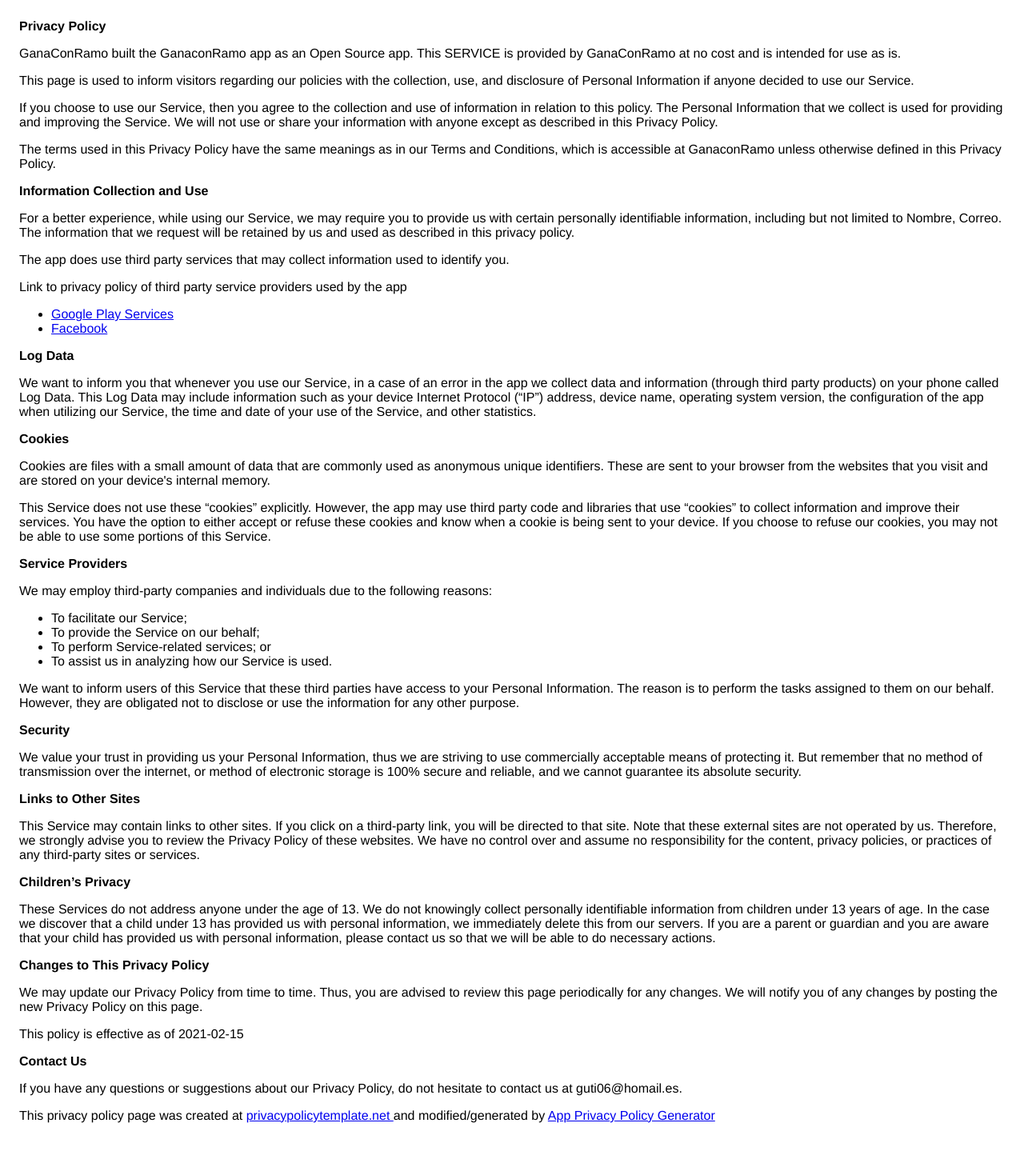
After one commit to GutyECUADOR/ganaconramowssp, a PHP site: page /politica/index.html in a window 1280 px wide. The commit adds this page. Shown: the whole page at 80% size. Run offline with PHP 8.4, Linux system fonts and the light colour scheme.

```diff
--- a/assets/js/pages/puntos.js
+++ b/assets/js/pages/puntos.js
@@ -1,6 +1,7 @@
 class ClientePuntos {
     constructor() {
         this.puntoVenta = '';
+        this.nombre = '';
         this.factura = '';
         this.cedula = '';
         this.fecha = '';
@@ -48,7 +49,7 @@
         },
         actualizarPuntos(){
             console.log(this.clientePuntos);
-            if (!this.clientePuntos.puntoVenta || !this.clientePuntos.cedula || !this.clientePuntos.fecha || !this.clientePuntos.valor || !this.clientePuntos.kilos ) {
+            if (!this.clientePuntos.puntoVenta || !this.clientePuntos.nombre ||  !this.clientePuntos.cedula || !this.clientePuntos.fecha || !this.clientePuntos.valor || !this.clientePuntos.kilos ) {
                 alert('Complete los datos de registro para agregar Kilos.');
                 return
             }
--- /dev/null
+++ b/politica/index.html
@@ -0,0 +1,109 @@
+<!DOCTYPE html>
+    <html>
+    <head>
+      <meta charset='utf-8'>
+      <meta name='viewport' content='width=device-width'>
+      <title>Privacy Policy</title>
+      <style> body { font-family: 'Helvetica Neue', Helvetica, Arial, sans-serif; padding:1em; } </style>
+    </head>
+    <body>
+    <strong>Privacy Policy</strong> <p>
+                  GanaConRamo built the GanaconRamo app as
+                  an Open Source app. This SERVICE is provided by
+                  GanaConRamo at no cost and is intended for use as
+                  is.
+                </p> <p>
+                  This page is used to inform visitors regarding our
+                  policies with the collection, use, and disclosure of Personal
+                  Information if anyone decided to use our Service.
+                </p> <p>
+                  If you choose to use our Service, then you agree to
+                  the collection and use of information in relation to this
+                  policy. The Personal Information that we collect is
+                  used for providing and improving the Service. We will not use or share your information with
+                  anyone except as described in this Privacy Policy.
+                </p> <p>
+                  The terms used in this Privacy Policy have the same meanings
+                  as in our Terms and Conditions, which is accessible at
+                  GanaconRamo unless otherwise defined in this Privacy Policy.
+                </p> <p><strong>Information Collection and Use</strong></p> <p>
+                  For a better experience, while using our Service, we
+                  may require you to provide us with certain personally
+                  identifiable information, including but not limited to Nombre, Correo. The information that
+                  we request will be retained by us and used as described in this privacy policy.
+                </p> <div><p>
+                    The app does use third party services that may collect
+                    information used to identify you.
+                  </p> <p>
+                    Link to privacy policy of third party service providers used
+                    by the app
+                  </p> <ul><li><a href="https://www.google.com/policies/privacy/" target="_blank" rel="noopener noreferrer">Google Play Services</a></li><!----><!----><!----><li><a href="https://www.facebook.com/about/privacy/update/printable" target="_blank" rel="noopener noreferrer">Facebook</a></li><!----><!----><!----><!----><!----><!----><!----><!----><!----><!----><!----><!----><!----><!----><!----><!----><!----><!----><!----><!----><!----></ul></div> <p><strong>Log Data</strong></p> <p>
+                  We want to inform you that whenever you
+                  use our Service, in a case of an error in the app
+                  we collect data and information (through third party
+                  products) on your phone called Log Data. This Log Data may
+                  include information such as your device Internet Protocol
+                  (“IP”) address, device name, operating system version, the
+                  configuration of the app when utilizing our Service,
+                  the time and date of your use of the Service, and other
+                  statistics.
+                </p> <p><strong>Cookies</strong></p> <p>
+                  Cookies are files with a small amount of data that are
+                  commonly used as anonymous unique identifiers. These are sent
+                  to your browser from the websites that you visit and are
+                  stored on your device's internal memory.
+                </p> <p>
+                  This Service does not use these “cookies” explicitly. However,
+                  the app may use third party code and libraries that use
+                  “cookies” to collect information and improve their services.
+                  You have the option to either accept or refuse these cookies
+                  and know when a cookie is being sent to your device. If you
+                  choose to refuse our cookies, you may not be able to use some
+                  portions of this Service.
+                </p> <p><strong>Service Providers</strong></p> <p>
+                  We may employ third-party companies and
+                  individuals due to the following reasons:
+                </p> <ul><li>To facilitate our Service;</li> <li>To provide the Service on our behalf;</li> <li>To perform Service-related services; or</li> <li>To assist us in analyzing how our Service is used.</li></ul> <p>
+                  We want to inform users of this Service
+                  that these third parties have access to your Personal
+                  Information. The reason is to perform the tasks assigned to
+                  them on our behalf. However, they are obligated not to
+                  disclose or use the information for any other purpose.
+                </p> <p><strong>Security</strong></p> <p>
+                  We value your trust in providing us your
+                  Personal Information, thus we are striving to use commercially
+                  acceptable means of protecting it. But remember that no method
+                  of transmission over the internet, or method of electronic
+                  storage is 100% secure and reliable, and we cannot
+                  guarantee its absolute security.
+                </p> <p><strong>Links to Other Sites</strong></p> <p>
+                  This Service may contain links to other sites. If you click on
+                  a third-party link, you will be directed to that site. Note
+                  that these external sites are not operated by us.
+                  Therefore, we strongly advise you to review the
+                  Privacy Policy of these websites. We have
+                  no control over and assume no responsibility for the content,
+                  privacy policies, or practices of any third-party sites or
+                  services.
+                </p> <p><strong>Children’s Privacy</strong></p> <p>
+                  These Services do not address anyone under the age of 13.
+                  We do not knowingly collect personally
+                  identifiable information from children under 13 years of age. In the case
+                  we discover that a child under 13 has provided
+                  us with personal information, we immediately
+                  delete this from our servers. If you are a parent or guardian
+                  and you are aware that your child has provided us with
+                  personal information, please contact us so that
+                  we will be able to do necessary actions.
+                </p> <p><strong>Changes to This Privacy Policy</strong></p> <p>
+                  We may update our Privacy Policy from
+                  time to time. Thus, you are advised to review this page
+                  periodically for any changes. We will
+                  notify you of any changes by posting the new Privacy Policy on
+                  this page.
+                </p> <p>This policy is effective as of 2021-02-15</p> <p><strong>Contact Us</strong></p> <p>
+                  If you have any questions or suggestions about our
+                  Privacy Policy, do not hesitate to contact us at guti06@homail.es.
+                </p> <p>This privacy policy page was created at <a href="https://privacypolicytemplate.net" target="_blank" rel="noopener noreferrer">privacypolicytemplate.net </a>and modified/generated by <a href="https://app-privacy-policy-generator.nisrulz.com/" target="_blank" rel="noopener noreferrer">App Privacy Policy Generator</a></p>
+    </body>
+    </html>
--- a/views/modulos/dashboardView.php
+++ b/views/modulos/dashboardView.php
@@ -91,7 +91,7 @@
 
                       <tr v-for="transaccion in transacciones" class="text-small">
                         <td style="min-width: 100px;">{{ transaccion.fecha }}</td>
-                        <td style="min-width: 100px;">{{ transaccion.puntoVenta }}</td>
+                        <td style="min-width: 100px;">{{ transaccion.nombre }}</td>
                         <td style="min-width: 100px;">{{ transaccion.factura }}</td>
                         <td style="min-width: 100px;">{{ transaccion.valor }}</td>
                         <td style="min-width: 100px;">{{ transaccion.kilos }}</td>
```
Also changed, not shown: commingsoon/assets/main.css (added, +8 -0 lines), commingsoon/index.html (added, +45 -0 lines), indexold.html (added, +12 -0 lines), src/models/ajaxModel.php (+4 -10 lines), views/modulos/modals/modalPuntos.php (+7 -8 lines), commingsoon/assets/background.jpg (added), 1 other file.
